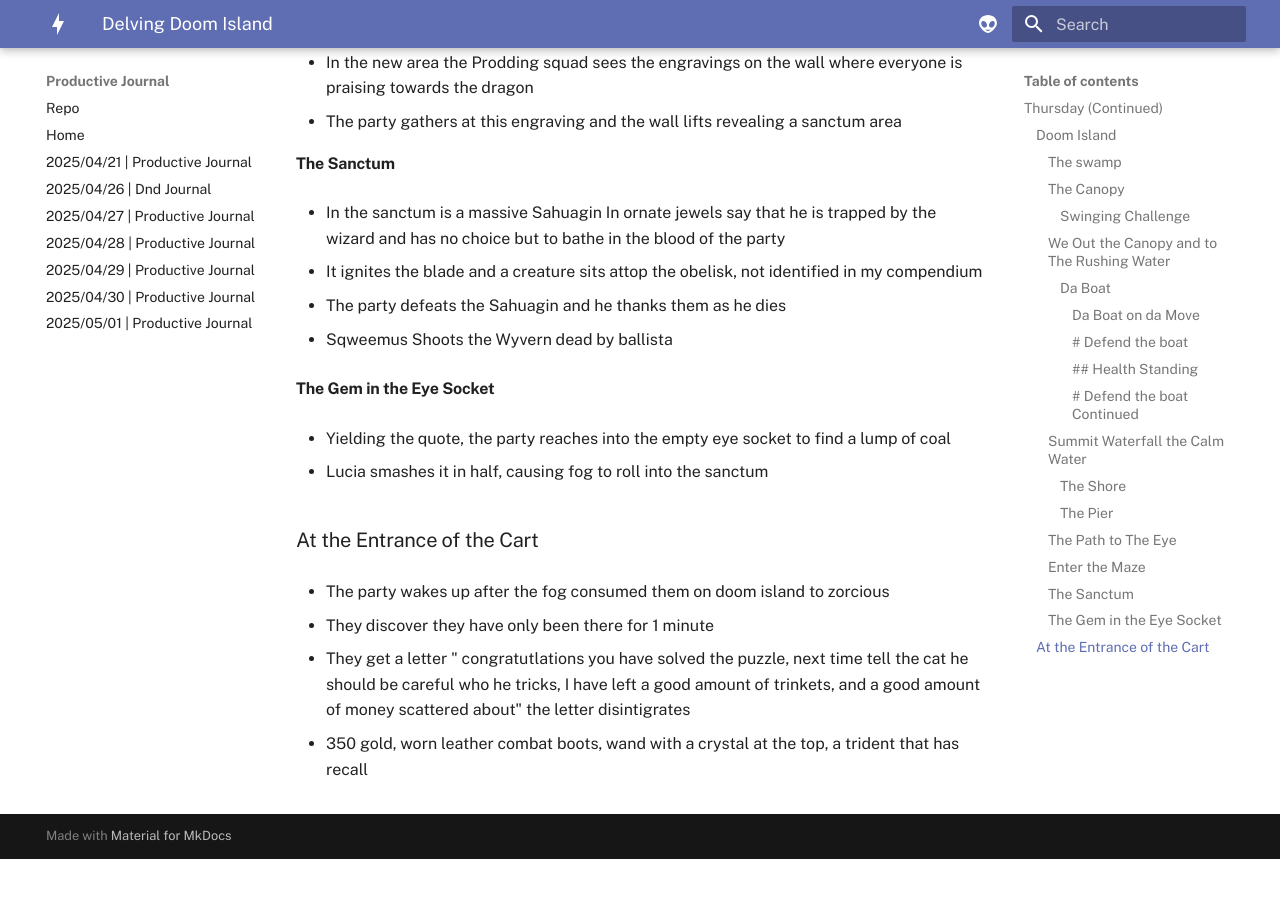
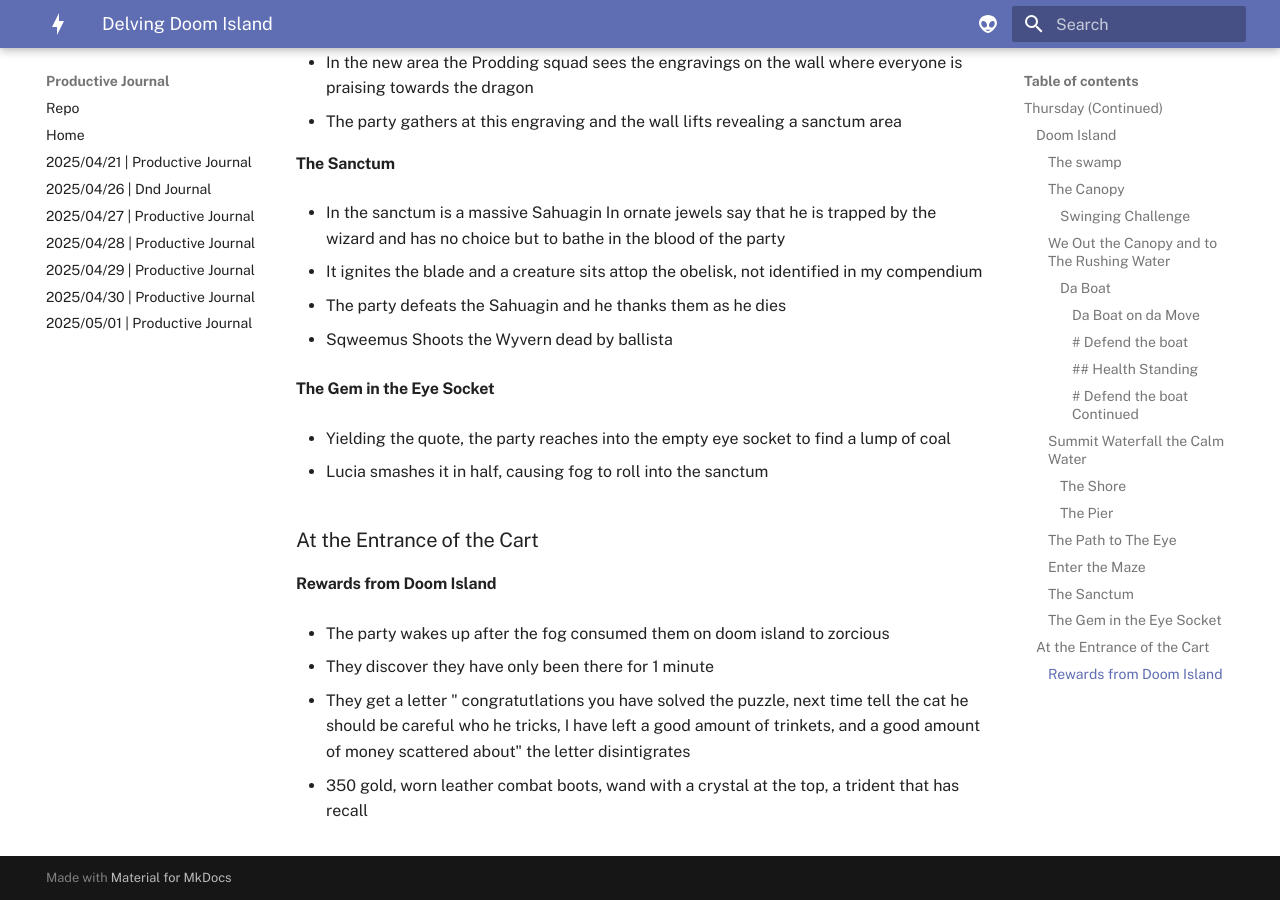
Before and after one commit to scondo-prof/productiveJournal, an MkDocs documentation site: the page built from docs/dndJournal/2025/5/03/hermsJournal.md, in a window 1280 px wide and 900 px high, scrolled down 2333 px. Built offline with MkDocs 1.6.1 and Material for MkDocs 9.7.7, drawn with Linux system fonts in a browser that asks for light colours; before the commit the page ends 3192 px from its top, so only the background shows below that.

Commit message:
dev/added header

```diff
--- a/docs/dndJournal/2025/5/03/hermsJournal.md
+++ b/docs/dndJournal/2025/5/03/hermsJournal.md
@@ -120,6 +120,8 @@
 
 ### At the Entrance of the Cart
 
+#### Rewards from Doom Island
+
 - The party wakes up after the fog consumed them on doom island to zorcious
 
 - They discover they have only been there for 1 minute
```
